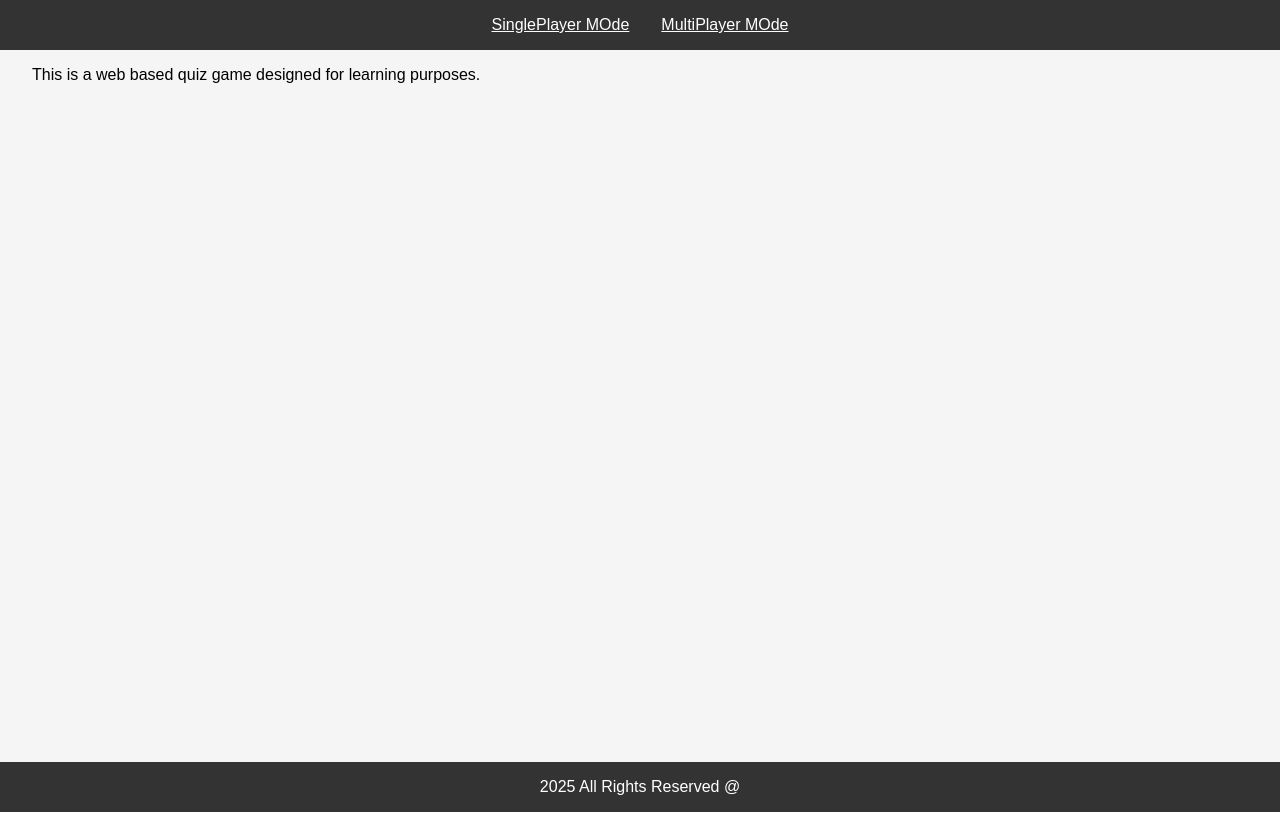
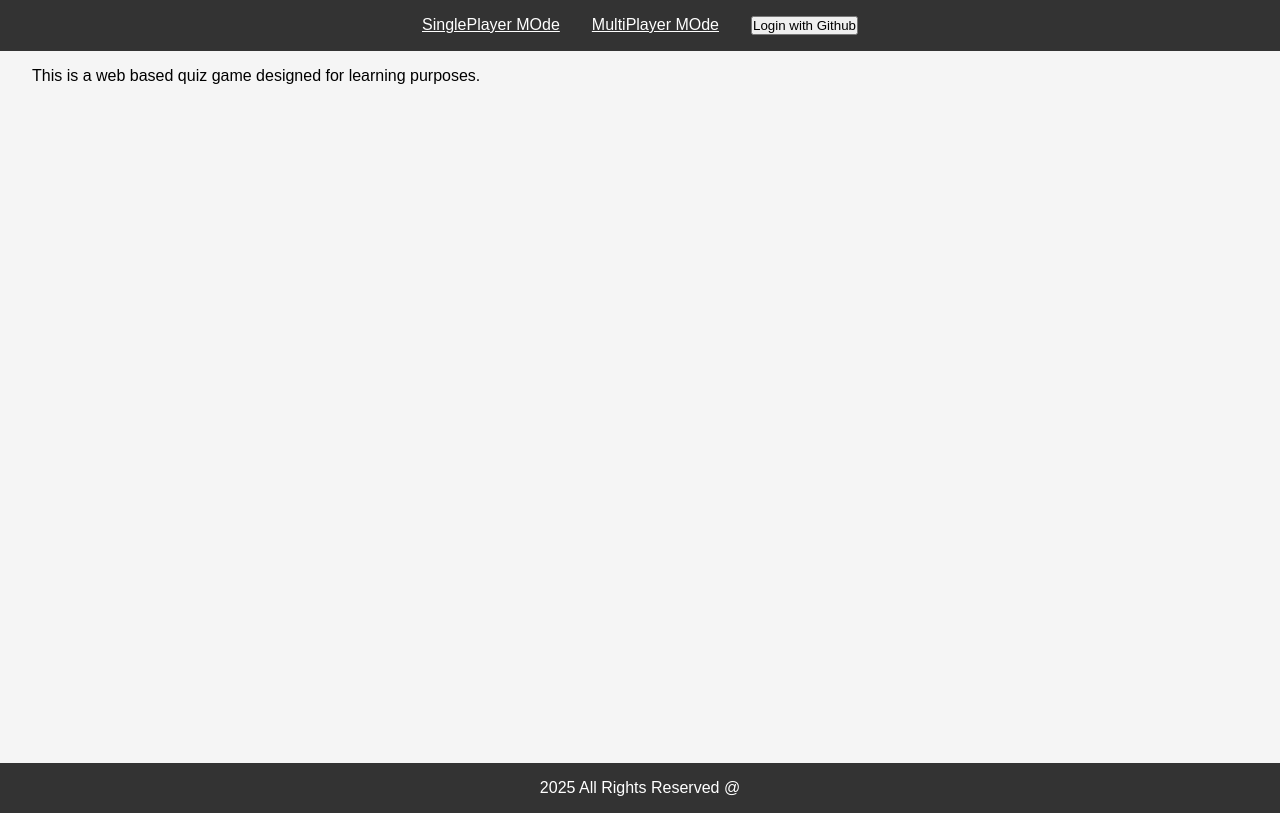
Before and after one commit to bishalzy/reactquiz, a React (Vite) app in the folder quiz/: page / in a window 1280 px wide. Built offline with nearby package versions, Linux system fonts and the light colour scheme.

Commit message:
feat: setup for github oauth and file structure management

```diff
--- /dev/null
+++ b/quiz/src/components/githubauth.tsx
@@ -0,0 +1,26 @@
+import "./allcomponent.css";
+
+const GithubAuth = () => {
+
+
+  const handleGithubLogin = () => {
+    // const clientId = import.meta.env.VITE_CLIENT_ID;
+    // if(!clientId){
+    //   console.error("Client ID is not defined in environment variables");
+    //   return;
+    // }
+    // window.location.href = `https://github.com/login/oauth/authorize?client_id=${clientId}`;
+    alert("Github login functionality is currently unavailable. Please check back later.");
+  };
+
+
+  return (
+    <div>
+      <button onClick={handleGithubLogin}>
+        Login with Github
+      </button>
+    </div>
+  );
+};
+
+export default GithubAuth;
--- a/quiz/src/components/Quiz.tsx
+++ b/quiz/src/pages/Quiz.tsx
@@ -1,6 +1,6 @@
 import './quiz.css';
 import { Link, Outlet } from 'react-router-dom';
-
+import GithubAuth from '../components/githubauth';
 
 const Quiz:React.FC = () => {
 
@@ -11,7 +11,11 @@ const Quiz:React.FC = () => {
 
     return(
         <div className="quiz">
-            <div className="nav-bar"><Link to={"/singleplayer"} className='change-mode'><p>SinglePlayer MOde</p></Link> <Link to={"/multiplayer"} className='change-mode'><p>MultiPlayer MOde</p></Link></div>
+            <div className="nav-bar">
+                <Link to={"/singleplayer"} className='change-mode'><p>SinglePlayer MOde</p></Link>
+                <Link to={"/multiplayer"} className='change-mode'><p>MultiPlayer MOde</p></Link>
+                <GithubAuth/>
+            </div>
             <div className="box">
 
                 <Outlet/>
```
Also changed, not shown: quiz/src/main.tsx (+4 -4 lines), quiz/src/components/allcomponent.css (added), quiz/src/pages/Default.tsx (renamed from quiz/src/components/Default.tsx), quiz/src/pages/Multi.tsx (renamed from quiz/src/components/Multi.tsx), quiz/src/pages/Single.tsx (renamed from quiz/src/components/Single.tsx), quiz/src/pages/profile.tsx (added), quiz/src/pages/quiz.css (renamed from quiz/src/components/quiz.css), quiz/src/services/auth.github.ts (added), 1 other file (tests, documents, lock files or other folders).
